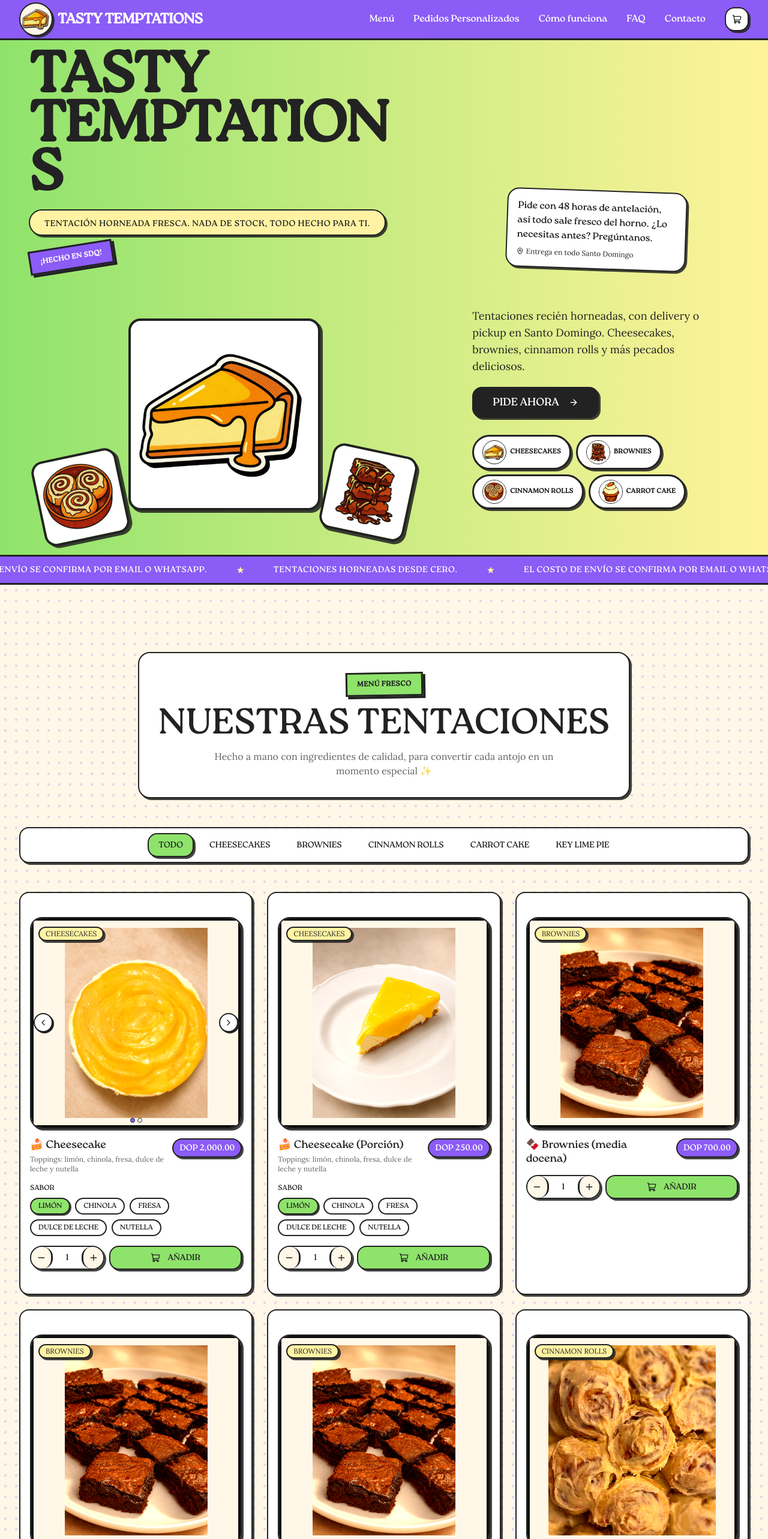
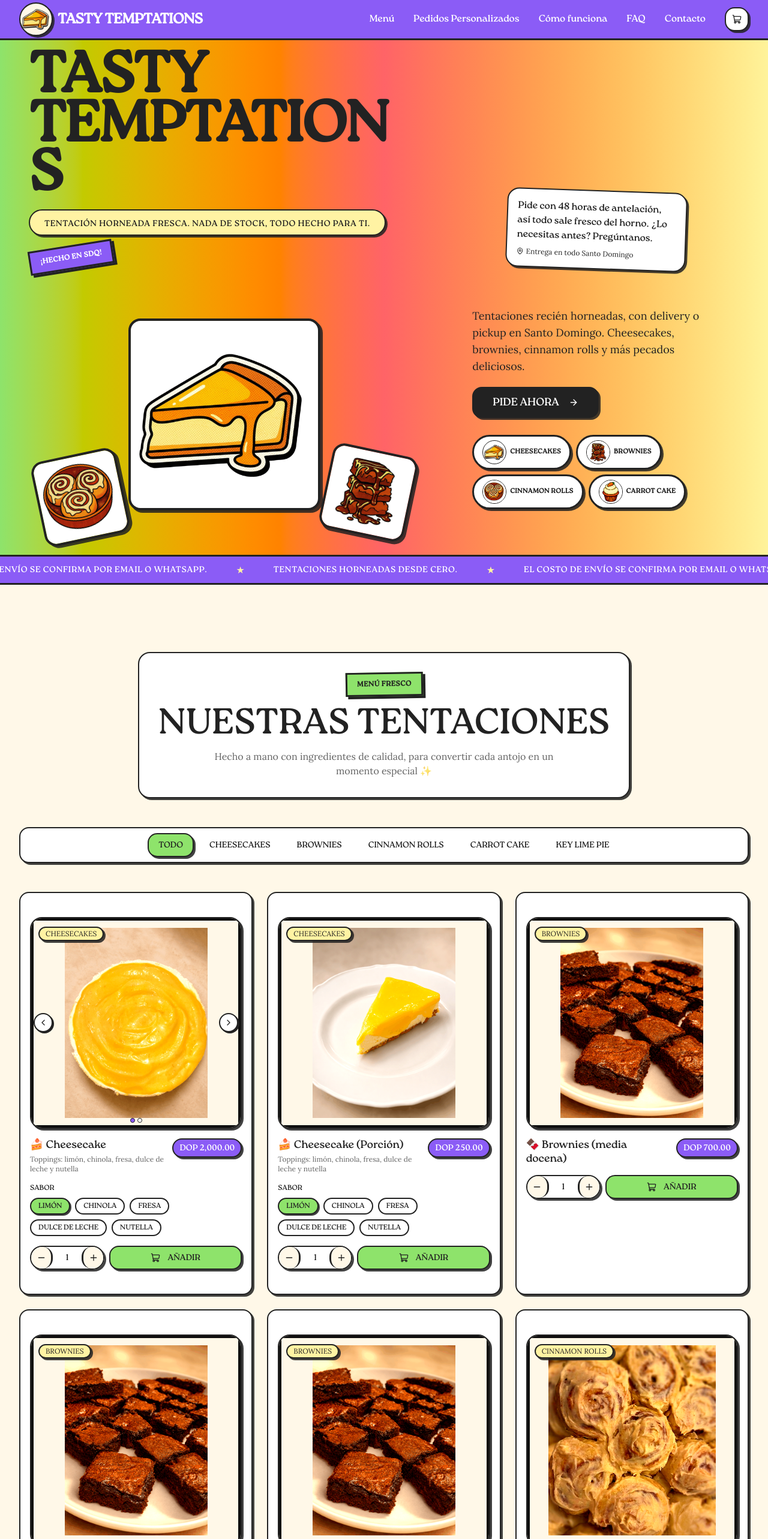
Before and after one commit to JAOCruz/tasty_temptations, a Next.js app: page / in a window 1280 px wide. Shown: the top 2566 px of the page at 60% size. Built offline with nearby package versions, Linux system fonts and the light colour scheme.

Commit message:
New found style for colors, great improvement across all components

```diff
--- a/components/sections/CustomOrders.tsx
+++ b/components/sections/CustomOrders.tsx
@@ -2,7 +2,6 @@
 
 import Image from "next/image"
 import { Button } from "@/components/ui/button"
-import { NeoSparkles } from "@/components/shared/NeoSparkles"
 import { CustomOrderDialog } from "@/components/custom-order/CustomOrderDialog"
 import { useState } from "react"
 
@@ -10,7 +9,7 @@ export function CustomOrders() {
   const [open, setOpen] = useState(false)
 
   return (
-    <section id="custom-orders" className="relative overflow-hidden bg-white py-12 sm:py-16">
+    <section id="custom-orders" className="relative overflow-hidden bg-linear-to-b from-brand-cream to-brand-cream-2 py-12 sm:py-16">
       <div className="relative z-10 mx-auto max-w-4xl px-4 sm:px-6 lg:px-8">
         {/* Title */}
         <div className="mb-6 text-center">
--- a/components/sections/FAQ.tsx
+++ b/components/sections/FAQ.tsx
@@ -119,7 +119,7 @@ const faqs = [
 
 export function FAQ() {
   return (
-    <section id="faq" className="relative overflow-hidden bg-pop-dots-cream py-20 sm:py-28">
+    <section id="faq" className="relative overflow-hidden bg-linear-to-b/srgb from-brand-purple to-red-400 py-20 sm:py-28">
       <NeoSparkles variant="faq" />
 
       <div className="relative z-10 mx-auto max-w-5xl px-4 sm:px-6 lg:px-8">
--- a/components/sections/Footer.tsx
+++ b/components/sections/Footer.tsx
@@ -21,7 +21,7 @@ export function Footer() {
   const [bankOpen, setBankOpen] = useState(false)
 
   return (
-    <footer id="footer" className="bg-pop-dots-green pt-16">
+    <footer id="footer" className="bg-linear-to-b/oklch from-red-400 to-red-600 pt-16">
       <div className="mx-auto max-w-3xl px-4 pb-12 sm:px-6 lg:px-8">
         <div className="flex flex-col items-center gap-6 rounded-base border-[3px] border-border bg-white p-8 text-center shadow-[6px_6px_0_#222222] sm:p-12">
           <a
--- a/components/sections/Hero.tsx
+++ b/components/sections/Hero.tsx
@@ -48,7 +48,7 @@ export function Hero() {
   return (
     <section className="relative flex min-h-screen w-full flex-col overflow-hidden bg-brand-cream pt-16">
       {/* Background split with halftone dots */}
-      <div className="absolute inset-0 bg-gradient-to-r from-brand-green to-brand-cream-2 grid grid-cols-1 md:grid-cols-[55%_45%]">
+      <div className="absolute inset-0 bg-linear-to-r/oklch from-brand-green via-red-400 to-brand-cream-2 grid grid-cols-1 md:grid-cols-[55%_45%]">
       </div>
 
       {/* Main content */}
--- a/components/sections/HowItWorks.tsx
+++ b/components/sections/HowItWorks.tsx
@@ -27,7 +27,7 @@ const steps = [
 
 export function HowItWorks() {
   return (
-    <section id="how-it-works" className="relative overflow-hidden bg-pop-dots-green py-20 sm:py-28">
+    <section id="how-it-works" className="relative overflow-hidden bg-linear-to-b from-brand-cream-2 to-brand-green py-20 sm:py-28">
       <NeoSparkles variant="how-it-works" />
       <div className="relative z-10 mx-auto max-w-7xl px-4 sm:px-6 lg:px-8">
         <div className="mb-14 text-center">
--- a/components/sections/Menu.tsx
+++ b/components/sections/Menu.tsx
@@ -195,7 +195,7 @@ export function Menu() {
       : products.filter((p) => p.category === activeCategory)
 
   return (
-    <section id="menu" className="relative overflow-hidden bg-pop-dots-cream py-20 sm:py-28">
+    <section id="menu" className="relative overflow-hidden bg-brand-cream py-20 sm:py-28">
       <NeoSparkles variant="menu" />
       <div className="relative z-10 mx-auto max-w-7xl px-4 sm:px-6 lg:px-8">
         <div className="mb-12 text-center">
--- a/components/sections/Testimonials.tsx
+++ b/components/sections/Testimonials.tsx
@@ -42,7 +42,7 @@ function TestimonialCard({
 
 export function Testimonials() {
   return (
-    <section className="relative overflow-hidden bg-pop-dots-purple py-20 sm:py-28">
+    <section className="relative overflow-hidden bg-linear-to-b/oklch from-brand-green to-brand-purple py-20 sm:py-28">
       <NeoSparkles variant="testimonials" />
       <div className="relative z-10 mx-auto mb-12 max-w-3xl px-4 text-center sm:px-6 lg:px-8">
         <div className="inline-block rounded-base border-[3px] border-border bg-white p-6 shadow-[6px_6px_0_#222222] sm:p-8">
```
